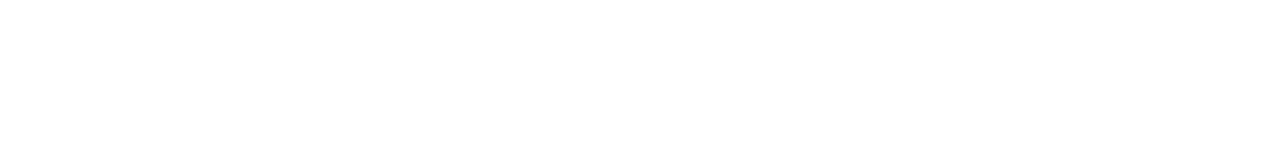
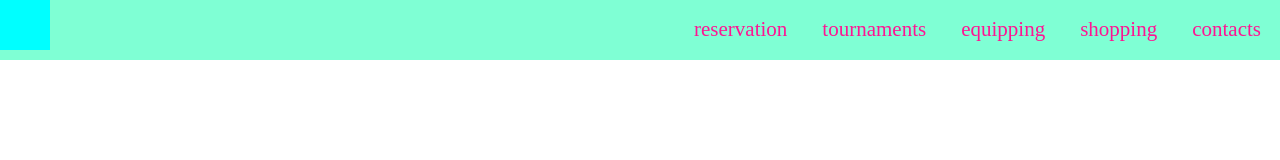
Before and after one commit to artemlakatun/NeonWebSite, a plain HTML site: page index.html in a window 1280 px wide. Drawn offline with Linux system fonts and the light colour scheme.

Commit message:
feat: add header, complete: 40%

```diff
--- a/index.html
+++ b/index.html
@@ -6,6 +6,17 @@
     <link href="style.css" rel="stylesheet">
 </head>
 <body>
-    <header></header>
+    <header>
+        <div class="logo"></div>
+        <div class="navbar">
+            <ul class="navMenu">
+                <li><a class="link" href="#">reservation</a></li>
+                <li><a class="link" href="#">tournaments</a></li>
+                <li><a class="link" href="#">equipping</a></li>
+                <li><a class="link" href="#">shopping</a></li>
+                <li><a class="link" href="#">contacts</a></li>
+            </ul>
+        </div>
+    </header>
 </body>
 </html>
--- a/style.css
+++ b/style.css
@@ -0,0 +1,40 @@
+body {
+    margin: 0;
+    padding: 0;
+}
+
+/*header*/
+
+header {
+    height: 60px;
+    width: 100%;
+    display: grid;
+    grid-template-columns: 1fr 1fr;
+    background: aquamarine;
+}
+
+.logo {
+    height: 50px;
+    width: 50px;
+    background: aqua;
+}
+
+.navMenu {
+    display: flex;
+    flex-direction: row;
+    justify-content: center;
+    margin: 0;
+    padding: 17px 0;
+    list-style-type: none;
+}
+
+.navMenu> li {
+    padding-left: 35px;
+}
+
+.link {
+    text-decoration: none;
+    color: deeppink;
+    font-size: 21px;
+    font-weight: 500;
+}
```
